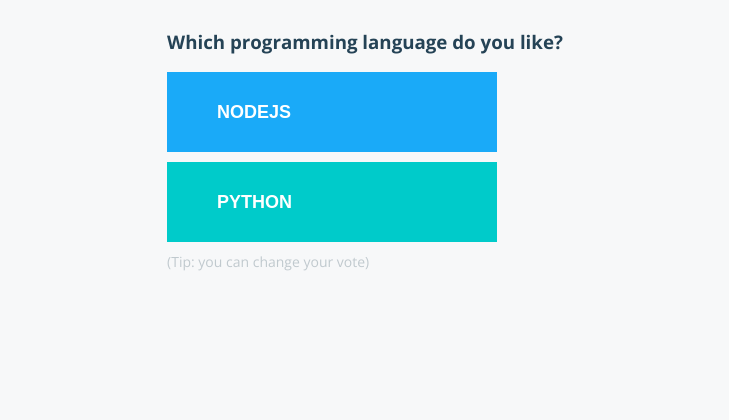
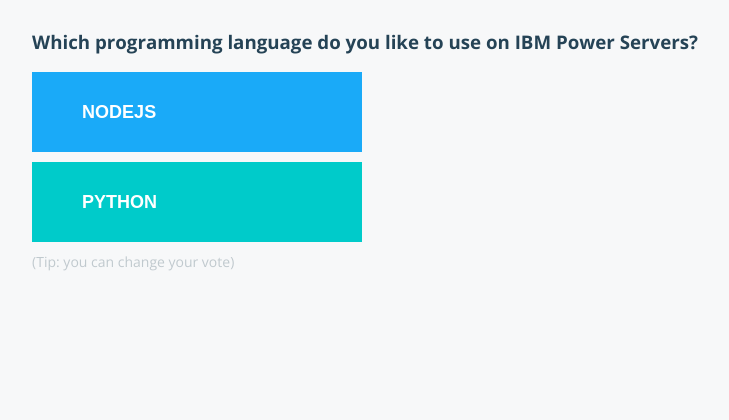
Before and after one commit to Obeltel/voting-app-py, a Flask app: page / in a window 1280 px wide. Shown: the top 420 px of the page, without its empty margins (275-1004 px from the left). Run offline with Flask 3, Linux system fonts and the light colour scheme; some libraries are stand-ins or nearby versions.

Commit message:
Update index.html

```diff
--- a/templates/index.html
+++ b/templates/index.html
@@ -11,7 +11,7 @@
   <body>
     <div id="content-container">
       <div id="content-container-center">
-        <h3>Which programming language do you like?</h3>
+        <h3>Which programming language do you like to use on IBM Power Servers?</h3>
         <form id="choice" name='form' method="POST" action="">
           <button id="a" type="submit" name="vote" class="a" value="a">{{option_a}}</button>
           <button id="b" type="submit" name="vote" class="b" value="b">{{option_b}}</button>
```
